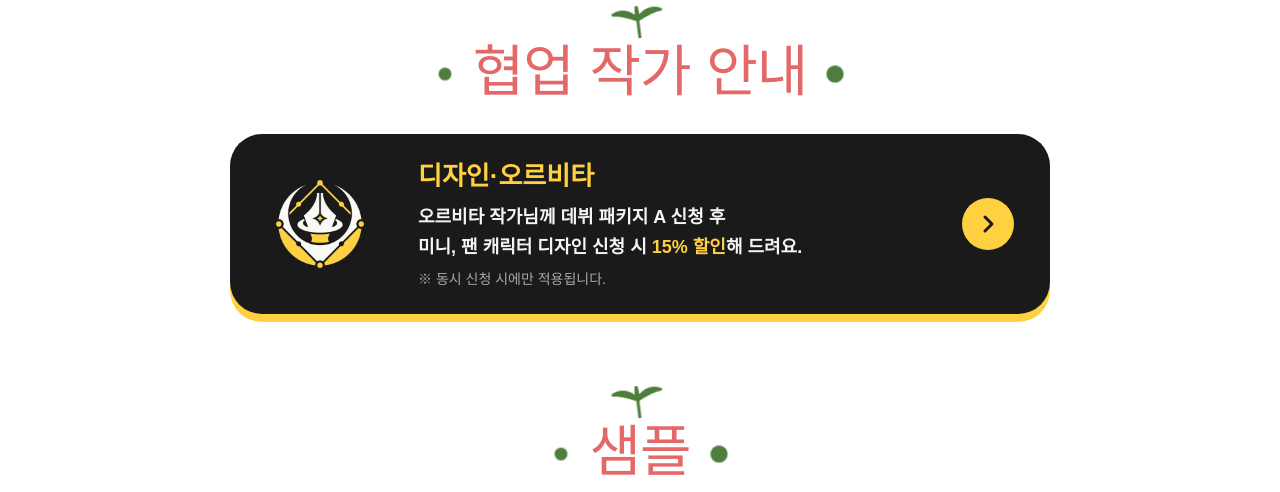
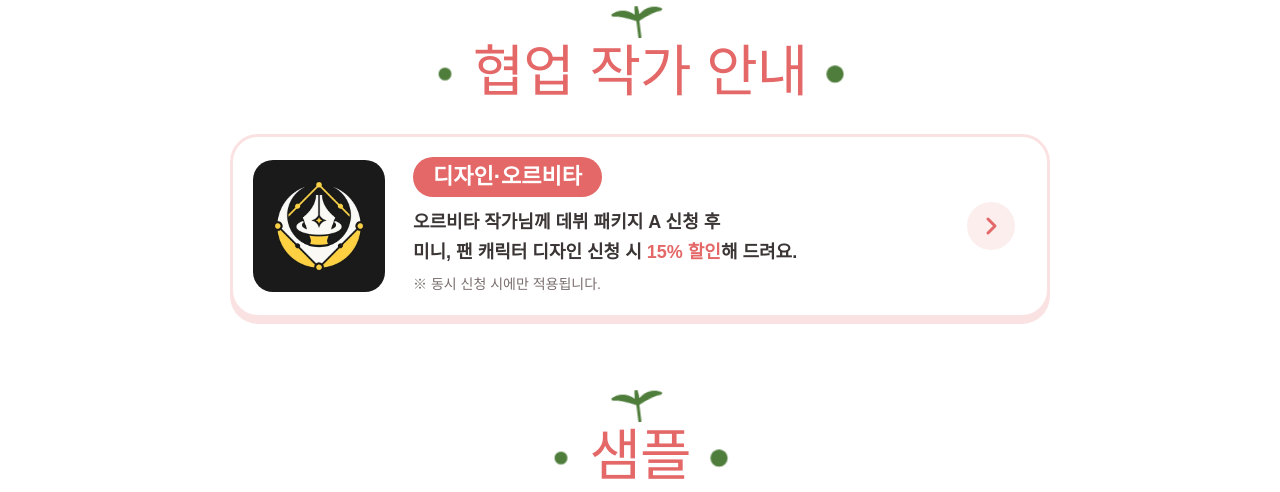
Before and after one commit to orbitaofdesign/TOMA-ARTMUG, a plain HTML site: page index.html in a window 1280 px wide. Shown: the part 3429-3921 px from the top of the page. Drawn offline with Linux system fonts and the light colour scheme; a web font is replaced by a local one.

Commit message:
협업 작가 배너 페이지 분위기에 맞게 변경, 오르비타 링크 연결
Co-Authored-By: Claude Opus 5.5 <noreply@anthropic.com>
Claude-Session: https://claude.ai/code/session_01Ws9A8oba7rohdCtrHhVNu9

```diff
--- a/index.html
+++ b/index.html
@@ -92,17 +92,18 @@ section{padding:72px 24px 0;text-align:center}
 
 
 /* 협업 작가 배너 */
-.collab{display:flex;align-items:center;gap:32px;max-width:820px;margin:0 auto;padding:24px 36px 24px 24px;background:#1a1a1a;border-radius:32px;text-decoration:none;color:#fff;text-align:left;box-shadow:0 8px 0 #ffd040;transition:transform .25s cubic-bezier(.3,1.6,.5,1),box-shadow .25s}
-.collab:hover{transform:translateY(-6px);box-shadow:0 14px 0 #ffd040}
-.collab img{flex:none;width:132px;height:132px;border-radius:24px;display:block;transition:transform .4s cubic-bezier(.3,1.6,.5,1)}
-.collab:hover img{transform:rotate(-6deg) scale(1.05)}
+.collab{display:flex;align-items:center;gap:28px;max-width:820px;margin:0 auto;padding:20px 32px 20px 20px;background:#fff;border:3px solid var(--pink2);border-radius:28px;text-decoration:none;color:var(--ink);text-align:left;box-shadow:0 6px 0 var(--pink2);transition:transform .25s cubic-bezier(.3,1.6,.5,1),border-color .2s,box-shadow .2s}
+.collab:hover{transform:translateY(-6px);border-color:var(--red);box-shadow:0 10px 0 var(--pink2)}
+.collab img{flex:none;width:132px;height:132px;aspect-ratio:1/1;object-fit:cover;border-radius:20px;display:block}
 .collab .txt{flex:1;min-width:0}
-.collab .who{display:block;font-size:26px;line-height:36px;font-weight:800;color:#ffd040;margin-bottom:8px}
-.collab .desc{display:block;font-size:18px;line-height:30px;font-weight:700;color:#f4f4f4}
-.collab .desc b{color:#ffd040}
-.collab .note{display:block;font-size:14px;line-height:22px;font-weight:500;color:#a8a8a8;margin-top:6px}
-.collab .go{flex:none;display:flex;align-items:center;justify-content:center;width:52px;height:52px;border-radius:50%;background:#ffd040;transition:transform .25s cubic-bezier(.3,1.6,.5,1)}
-.collab:hover .go{transform:translateX(4px)}
+.collab .who{display:inline-block;font-size:22px;line-height:40px;font-weight:700;color:#fff;background:var(--red);border-radius:999px;padding:0 20px;margin-bottom:10px}
+.collab .desc{display:block;font-size:18px;line-height:30px;font-weight:700}
+.collab .desc b{color:var(--red)}
+.collab .note{display:block;font-size:14px;line-height:22px;font-weight:500;color:var(--sub);margin-top:6px}
+.collab .go{flex:none;display:flex;align-items:center;justify-content:center;width:48px;height:48px;border-radius:50%;background:var(--pink);transition:transform .25s cubic-bezier(.3,1.6,.5,1),background .2s}
+.collab:hover .go{background:var(--red);transform:translateX(4px)}
+.collab .go path{stroke:var(--red);transition:stroke .2s}
+.collab:hover .go path{stroke:#fff}
 .collab .go svg{width:22px;height:22px;display:block}
 
 /* 샘플 */
@@ -147,7 +148,7 @@ section{padding:72px 24px 0;text-align:center}
   .gallery{margin:0 -24px}
   .collab{flex-direction:column;text-align:center;gap:16px;padding:24px 20px}
   .collab img{width:112px;height:112px}
-  .collab .who{font-size:22px;line-height:32px}
+  .collab .who{font-size:19px;line-height:36px}
   .collab .desc{font-size:16px;line-height:26px}
 }
 @media (prefers-reduced-motion:reduce){*{animation:none!important;transition:none!important}.rise{opacity:1;transform:none}}
@@ -255,14 +256,14 @@ section{padding:72px 24px 0;text-align:center}
       <svg class="sprout" viewBox="0 0 52 32"><path d="M26 32V14M26 14C20 4 10 2 2 6c8 0 16 4 24 8zm0 0c6-10 16-12 24-8-8 0-16 4-24 8zM26 14c-2-6 0-12 0-14 0 2 2 8 0 14z" fill="#4f7d3b" stroke="#4f7d3b" stroke-width="3" stroke-linecap="round" stroke-linejoin="round"/></svg>
       <h2>협업 작가 안내</h2>
     </div>
-    <a class="collab rise" id="collabLink" href="https://artmug.kr/" target="_blank" rel="noopener">
+    <a class="collab rise" id="collabLink" href="https://artmug.kr/index.php?channel=view&amp;uid=33431" target="_blank" rel="noopener">
       <img src="orbita-logo.webp" width="132" height="132" alt="디자인·오르비타 로고" draggable="false">
       <span class="txt">
         <span class="who">디자인·오르비타</span>
         <span class="desc">오르비타 작가님께 데뷔 패키지 A 신청 후<br>미니, 팬 캐릭터 디자인 신청 시 <b>15% 할인</b>해 드려요.</span>
         <span class="note">※ 동시 신청 시에만 적용됩니다.</span>
       </span>
-      <span class="go" aria-hidden="true"><svg viewBox="0 0 22 22"><path d="M8 4l7 7-7 7" fill="none" stroke="#1a1a1a" stroke-width="3" stroke-linecap="round" stroke-linejoin="round"/></svg></span>
+      <span class="go" aria-hidden="true"><svg viewBox="0 0 22 22"><path d="M8 4l7 7-7 7" fill="none" stroke-width="3" stroke-linecap="round" stroke-linejoin="round"/></svg></span>
     </a>
   </section>
 
```
